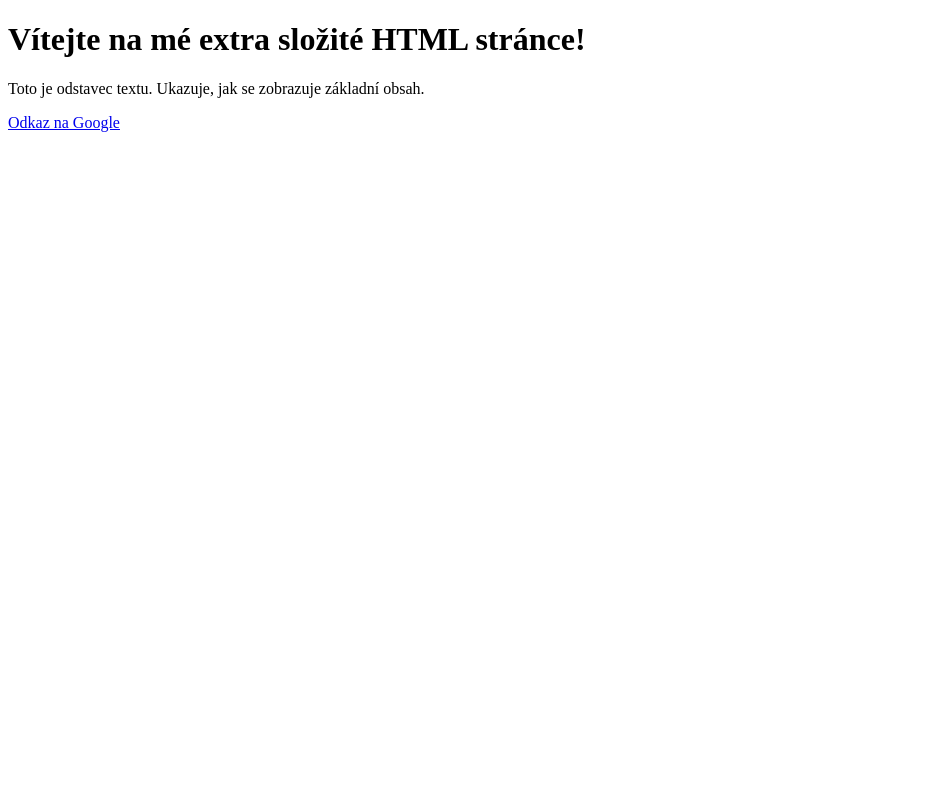
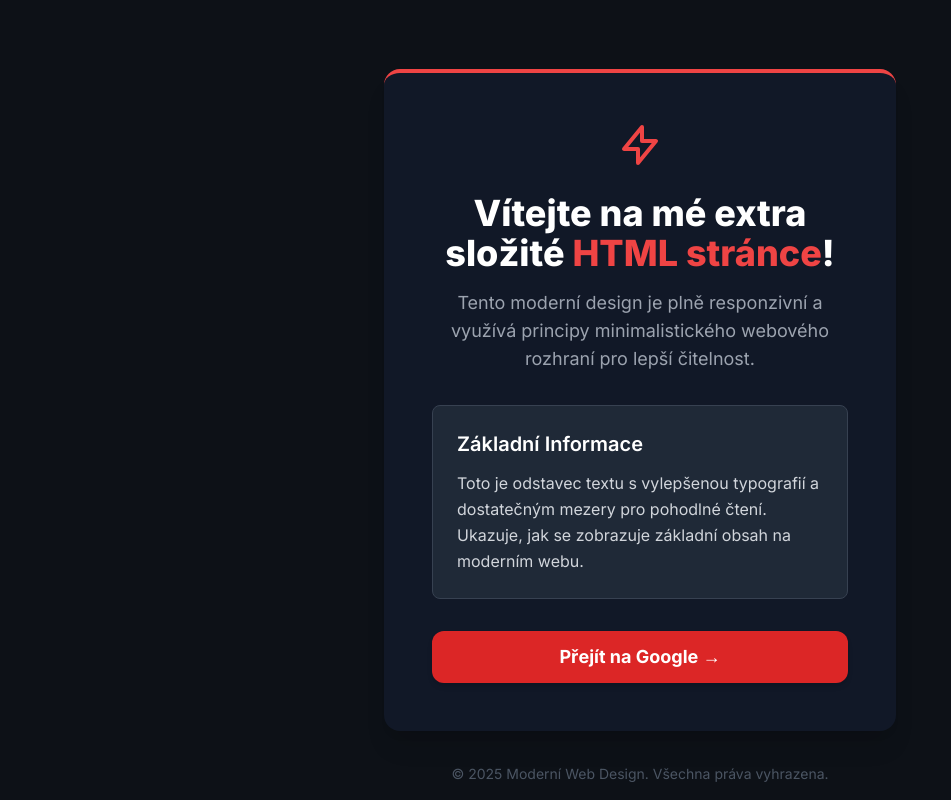
Before and after one commit to HAL41/AIMasterclass-02, a plain HTML site: page index.html in a window 1280 px wide. Shown: the whole page, without its empty margins (0-951 px from the left). Drawn offline with nearby package versions, Linux system fonts and the light colour scheme.

Commit message:
zmena na tmavé pozadí a červenou barvu

```diff
--- a/index.html
+++ b/index.html
@@ -3,12 +3,68 @@
 <head>
     <meta charset="UTF-8">
     <meta name="viewport" content="width=device-width, initial-scale=1.0">
-    <title>Moje Druhá Stránka</title>
+    <title>Moje Moderní Stránka</title>
+    <!-- Načtení Tailwind CSS z CDN -->
+    <script src="https://cdn.tailwindcss.com"></script>
+    <!-- Nastavení vlastních tříd pro moderní vzhled (používáme font Inter) -->
+    <style>
+        @import url('https://fonts.googleapis.com/css2?family=Inter:wght@100..900&display=swap');
+        body {
+            font-family: 'Inter', sans-serif;
+            /* Extra tmavé pozadí (téměř černá) */
+            background-color: #0d1117;
+        }
+    </style>
 </head>
-<body>
-    <h1>Vítejte na mé extra složité HTML stránce!</h1>
-    <p>Toto je odstavec textu. Ukazuje, jak se zobrazuje základní obsah.</p>
+<!-- Nastavení základní barvy textu na světlou pro kontrast -->
+<body class="min-h-screen flex items-center justify-center p-4 sm:p-8 text-gray-200">
 
-    <a href="https://www.google.com" target="_blank">Odkaz na Google</a>
+    <!-- Hlavní kontejner - tmavá karta -->
+    <div class="bg-gray-900 p-8 sm:p-12 rounded-2xl shadow-xl max-w-lg w-full transform transition duration-500 hover:shadow-2xl hover:scale-[1.01] border-t-4 border-red-500">
+        <!-- Změna pozadí karty na tmavě šedou (bg-gray-900) -->
+
+        <!-- Ikona (pro vizuální zájem) -->
+        <div class="flex justify-center mb-6">
+            <!-- Barva ikony -->
+            <svg class="w-12 h-12 text-red-500" fill="none" stroke="currentColor" viewBox="0 0 24 24" xmlns="http://www.w3.org/2000/svg">
+                <path stroke-linecap="round" stroke-linejoin="round" stroke-width="2" d="M13 10V3L4 14h7v7l9-11h-7z"></path>
+            </svg>
+        </div>
+
+        <!-- Hlavní nadpis -->
+        <h1 class="text-3xl sm:text-4xl font-extrabold text-white mb-4 text-center leading-tight">
+            <!-- Barva nadpisu na bílou -->
+            Vítejte na mé extra složité <span class="text-red-500">HTML stránce</span>!
+        </h1>
+
+        <!-- Podpůrný text -->
+        <p class="text-lg text-gray-400 mb-8 text-center">
+            <!-- Světle šedý text na tmavém pozadí -->
+            Tento moderní design je plně responzivní a využívá principy minimalistického webového rozhraní pro lepší čitelnost.
+        </p>
+
+        <!-- Sekce obsahu -->
+        <div class="bg-gray-800 p-6 rounded-lg border border-gray-700 mb-8">
+            <!-- Kontrastní pozadí pro sekci obsahu -->
+            <h2 class="text-xl font-semibold text-white mb-3">Základní Informace</h2>
+            <p class="text-gray-300 leading-relaxed">
+                Toto je odstavec textu s vylepšenou typografií a dostatečným mezery pro pohodlné čtení. Ukazuje, jak se zobrazuje základní obsah na moderním webu.
+            </p>
+        </div>
+
+        <!-- Tlačítko/Odkaz - zůstává červené, na tmavém pozadí skvěle vynikne -->
+        <a href="https://www.google.com" target="_blank"
+            class="block w-full text-center bg-red-600 text-white py-3 px-6 rounded-xl font-bold text-lg shadow-md hover:bg-red-700 hover:shadow-lg transition duration-300 transform hover:-translate-y-0.5 focus:outline-none focus:ring-4 focus:ring-red-500 focus:ring-opacity-50">
+            Přejít na Google &rarr;
+        </a>
+
+    </div>
+
+    <!-- Pata (Footer) pro minimalistický dojem -->
+    <footer class="absolute bottom-0 w-full text-center p-4 text-gray-600 text-sm">
+        <!-- Tmavší text, aby splynul s tmavým pozadím -->
+        &copy; 2025 Moderní Web Design. Všechna práva vyhrazena.
+    </footer>
+
 </body>
 </html>
```
